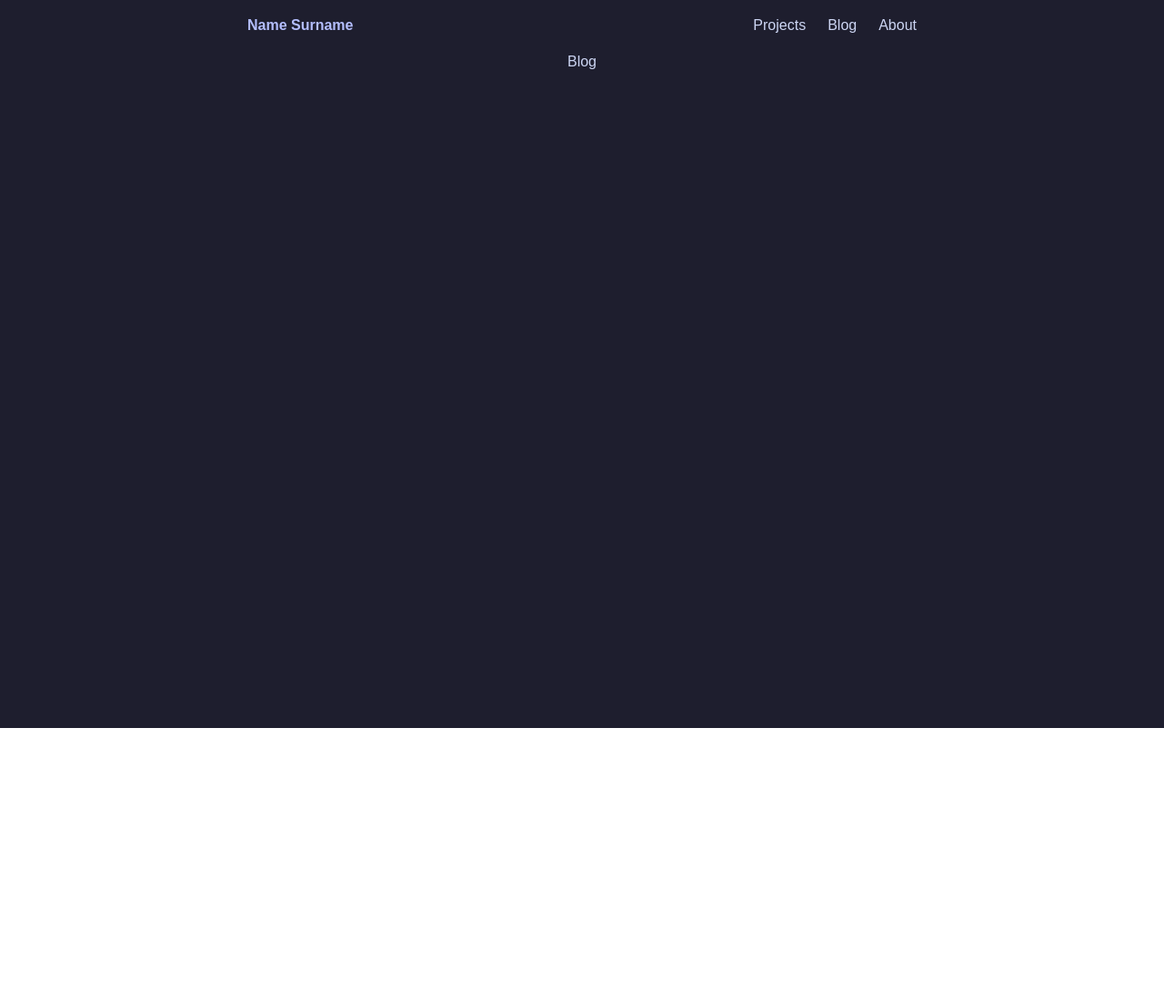
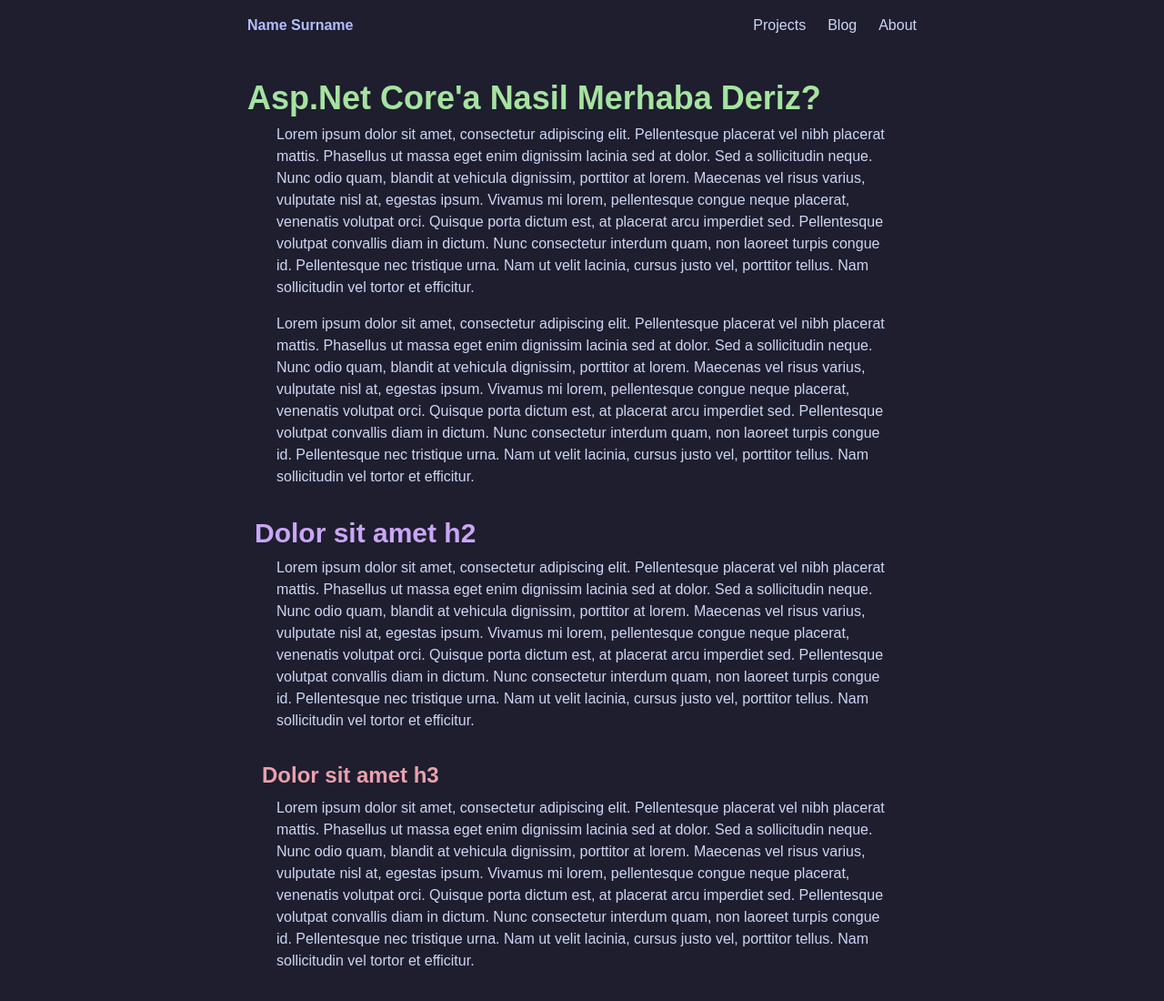
Before and after one commit to aurum77/portfolio, a React (Vite) app in the folder frontend/: page /blog in a window 1280 px wide. Shown: the whole page at 91% size. Before the commit the page ends 800 px from the top, so only its background shows below. Built offline with nearby package versions, Linux system fonts and the light colour scheme.

Commit message:
add text friendly tailwind classes and add some lorem text

```diff
--- a/frontend/src/routes/blog.tsx
+++ b/frontend/src/routes/blog.tsx
@@ -1,6 +1,22 @@
 const Blog = () => {
   return (
-    <div>Blog</div>
+    <div className="flex flex-col items-start max-w-3xl w-full break-words p-4">
+      <h1>Asp.Net Core'a Nasil Merhaba Deriz?</h1>
+      <p>
+        Lorem ipsum dolor sit amet, consectetur adipiscing elit. Pellentesque placerat vel nibh placerat mattis. Phasellus ut massa eget enim dignissim lacinia sed at dolor. Sed a sollicitudin neque. Nunc odio quam, blandit at vehicula dignissim, porttitor at lorem. Maecenas vel risus varius, vulputate nisl at, egestas ipsum. Vivamus mi lorem, pellentesque congue neque placerat, venenatis volutpat orci. Quisque porta dictum est, at placerat arcu imperdiet sed. Pellentesque volutpat convallis diam in dictum. Nunc consectetur interdum quam, non laoreet turpis congue id. Pellentesque nec tristique urna. Nam ut velit lacinia, cursus justo vel, porttitor tellus. Nam sollicitudin vel tortor et efficitur.
+      </p>
+      <p>
+        Lorem ipsum dolor sit amet, consectetur adipiscing elit. Pellentesque placerat vel nibh placerat mattis. Phasellus ut massa eget enim dignissim lacinia sed at dolor. Sed a sollicitudin neque. Nunc odio quam, blandit at vehicula dignissim, porttitor at lorem. Maecenas vel risus varius, vulputate nisl at, egestas ipsum. Vivamus mi lorem, pellentesque congue neque placerat, venenatis volutpat orci. Quisque porta dictum est, at placerat arcu imperdiet sed. Pellentesque volutpat convallis diam in dictum. Nunc consectetur interdum quam, non laoreet turpis congue id. Pellentesque nec tristique urna. Nam ut velit lacinia, cursus justo vel, porttitor tellus. Nam sollicitudin vel tortor et efficitur.
+      </p>
+      <h2>Dolor sit amet h2</h2>
+      <p>
+        Lorem ipsum dolor sit amet, consectetur adipiscing elit. Pellentesque placerat vel nibh placerat mattis. Phasellus ut massa eget enim dignissim lacinia sed at dolor. Sed a sollicitudin neque. Nunc odio quam, blandit at vehicula dignissim, porttitor at lorem. Maecenas vel risus varius, vulputate nisl at, egestas ipsum. Vivamus mi lorem, pellentesque congue neque placerat, venenatis volutpat orci. Quisque porta dictum est, at placerat arcu imperdiet sed. Pellentesque volutpat convallis diam in dictum. Nunc consectetur interdum quam, non laoreet turpis congue id. Pellentesque nec tristique urna. Nam ut velit lacinia, cursus justo vel, porttitor tellus. Nam sollicitudin vel tortor et efficitur.
+      </p>
+      <h3>Dolor sit amet h3</h3>
+      <p>
+        Lorem ipsum dolor sit amet, consectetur adipiscing elit. Pellentesque placerat vel nibh placerat mattis. Phasellus ut massa eget enim dignissim lacinia sed at dolor. Sed a sollicitudin neque. Nunc odio quam, blandit at vehicula dignissim, porttitor at lorem. Maecenas vel risus varius, vulputate nisl at, egestas ipsum. Vivamus mi lorem, pellentesque congue neque placerat, venenatis volutpat orci. Quisque porta dictum est, at placerat arcu imperdiet sed. Pellentesque volutpat convallis diam in dictum. Nunc consectetur interdum quam, non laoreet turpis congue id. Pellentesque nec tristique urna. Nam ut velit lacinia, cursus justo vel, porttitor tellus. Nam sollicitudin vel tortor et efficitur.
+      </p>
+    </div>
   )
 }
 
--- a/frontend/src/routes/home.tsx
+++ b/frontend/src/routes/home.tsx
@@ -1,5 +1,8 @@
 const Home = () => {
-  return <div>Home</div>;
+  return (
+    <div className="flex flex-col items-start max-w-3xl w-full break-words p-4">
+    home
+    </div>);
 };
 
 export default Home;
```
